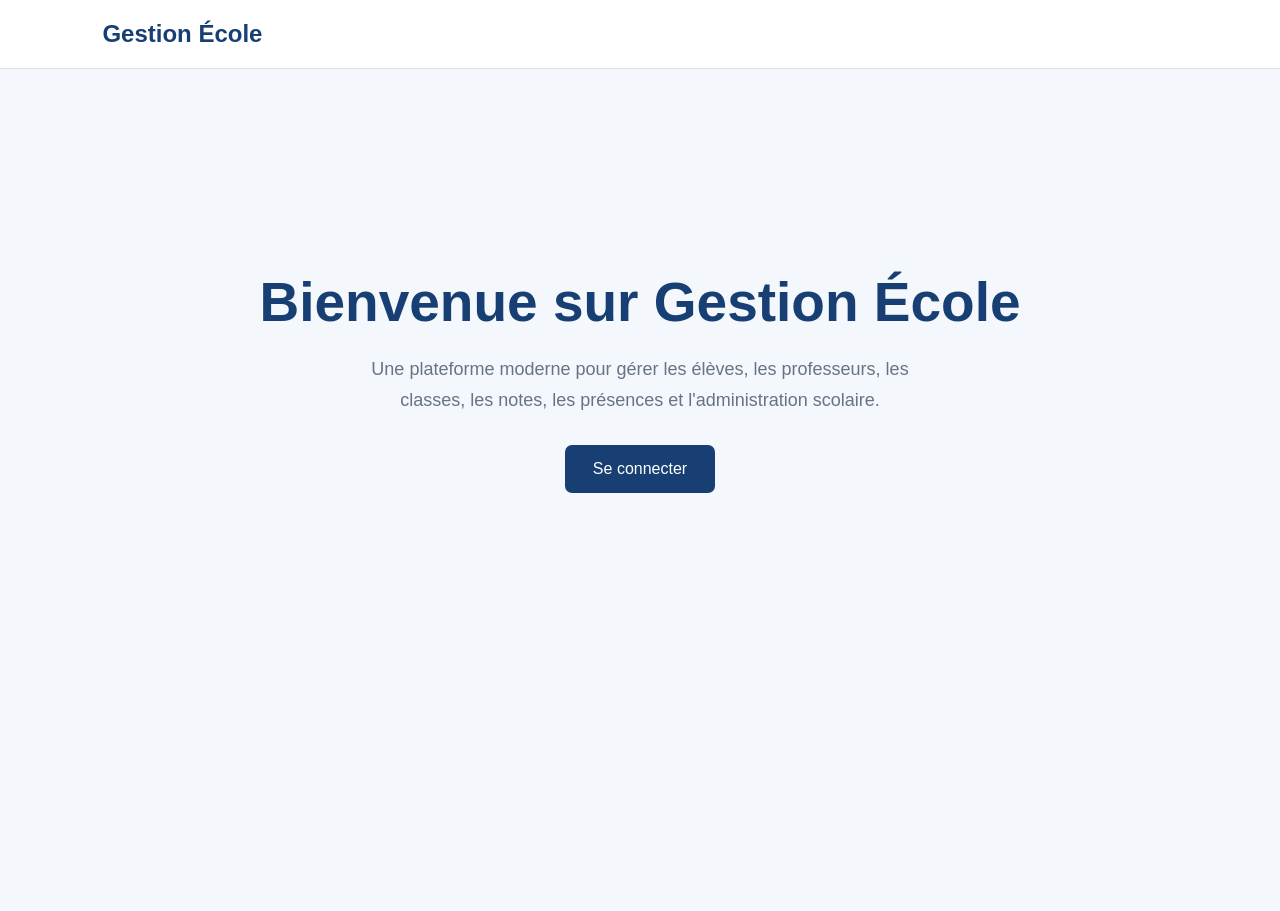
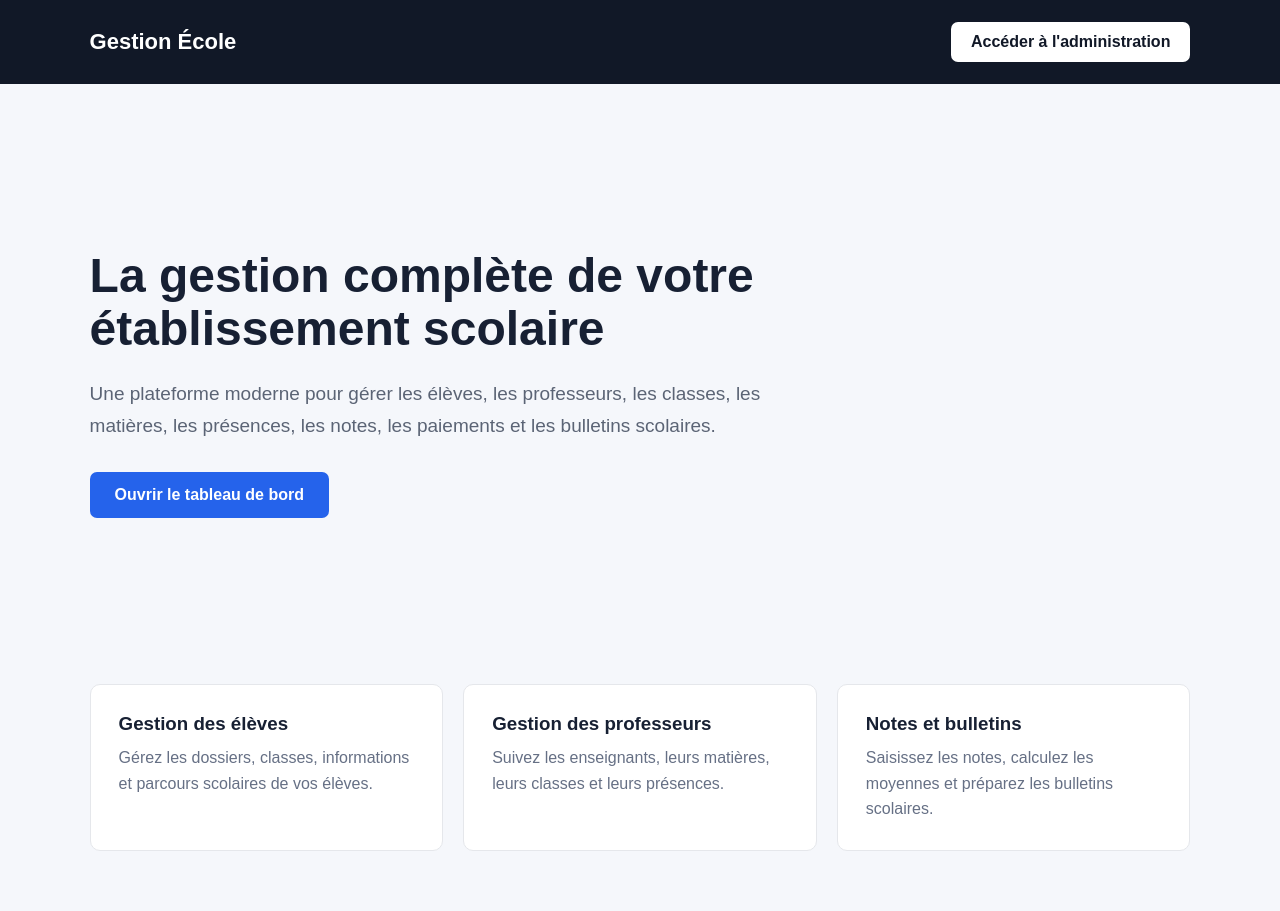
Before and after one commit to Fawenships/gestion-d-ecole, a website: page public/index.html in a window 1280 px wide. Before the commit the page ends 800 px from the top, so only its background shows below. Drawn offline with Linux system fonts and the light colour scheme.

Commit message:
Update index.html

```diff
--- a/public/index.html
+++ b/public/index.html
@@ -3,57 +3,110 @@
 <head>
     <meta charset="UTF-8">
     <meta name="viewport" content="width=device-width, initial-scale=1.0">
-    <title>Gestion École</title>
+
+    <title>Gestion École — Système de gestion scolaire</title>
 
     <style>
+        * {
+            box-sizing: border-box;
+            margin: 0;
+            padding: 0;
+        }
+
         body {
-            margin: 0;
             font-family: Arial, sans-serif;
-            background: #f4f7fb;
-            color: #173f73;
+            background: #f5f7fb;
+            color: #172033;
         }
 
         header {
-            background: white;
-            padding: 20px 8%;
-            border-bottom: 1px solid #ddd;
+            background: #111827;
+            color: white;
+            padding: 22px 7%;
+            display: flex;
+            justify-content: space-between;
+            align-items: center;
         }
 
         .logo {
-            font-size: 24px;
+            font-size: 22px;
+            font-weight: bold;
+        }
+
+        .login {
+            background: white;
+            color: #111827;
+            padding: 11px 20px;
+            border-radius: 7px;
+            text-decoration: none;
             font-weight: bold;
         }
 
         .hero {
-            min-height: 500px;
+            min-height: 75vh;
             display: flex;
             align-items: center;
-            justify-content: center;
-            text-align: center;
-            padding: 40px 20px;
+            padding: 60px 7%;
+        }
+
+        .hero-content {
+            max-width: 750px;
         }
 
         .hero h1 {
-            font-size: 55px;
-            margin-bottom: 20px;
+            font-size: 48px;
+            line-height: 1.1;
+            margin-bottom: 22px;
         }
 
         .hero p {
-            font-size: 18px;
-            color: #687386;
-            max-width: 600px;
-            margin: auto;
+            font-size: 19px;
             line-height: 1.7;
+            color: #5b6475;
+            margin-bottom: 30px;
         }
 
-        .btn {
+        .button {
             display: inline-block;
-            margin-top: 30px;
-            padding: 15px 28px;
-            background: #173f73;
+            background: #2563eb;
             color: white;
+            padding: 14px 25px;
+            border-radius: 7px;
             text-decoration: none;
-            border-radius: 7px;
+            font-weight: bold;
+        }
+
+        .features {
+            display: grid;
+            grid-template-columns: repeat(3, 1fr);
+            gap: 20px;
+            padding: 0 7% 60px;
+        }
+
+        .feature {
+            background: white;
+            padding: 28px;
+            border-radius: 10px;
+            border: 1px solid #e5e7eb;
+        }
+
+        .feature h3 {
+            margin-bottom: 10px;
+        }
+
+        .feature p {
+            color: #667085;
+            line-height: 1.6;
+        }
+
+        @media (max-width: 800px) {
+            .hero h1 {
+                font-size: 36px;
+            }
+
+            .features {
+                grid-template-columns: 1fr;
+            }
         }
     </style>
 </head>
@@ -62,22 +115,58 @@
 
 <header>
     <div class="logo">Gestion École</div>
+
+    <a href="/admin.html" class="login">
+        Accéder à l'administration
+    </a>
 </header>
 
 <section class="hero">
 
-    <div>
-        <h1>Bienvenue sur Gestion École</h1>
+    <div class="hero-content">
+
+        <h1>
+            La gestion complète de votre établissement scolaire
+        </h1>
 
         <p>
-            Une plateforme moderne pour gérer les élèves,
-            les professeurs, les classes, les notes,
-            les présences et l'administration scolaire.
+            Une plateforme moderne pour gérer les élèves, les professeurs,
+            les classes, les matières, les présences, les notes,
+            les paiements et les bulletins scolaires.
         </p>
 
-        <a href="login.html" class="btn">
-            Se connecter
+        <a href="/admin.html" class="button">
+            Ouvrir le tableau de bord
         </a>
+
+    </div>
+
+</section>
+
+<section class="features">
+
+    <div class="feature">
+        <h3>Gestion des élèves</h3>
+        <p>
+            Gérez les dossiers, classes, informations et parcours scolaires
+            de vos élèves.
+        </p>
+    </div>
+
+    <div class="feature">
+        <h3>Gestion des professeurs</h3>
+        <p>
+            Suivez les enseignants, leurs matières, leurs classes
+            et leurs présences.
+        </p>
+    </div>
+
+    <div class="feature">
+        <h3>Notes et bulletins</h3>
+        <p>
+            Saisissez les notes, calculez les moyennes et préparez
+            les bulletins scolaires.
+        </p>
     </div>
 
 </section>
```
